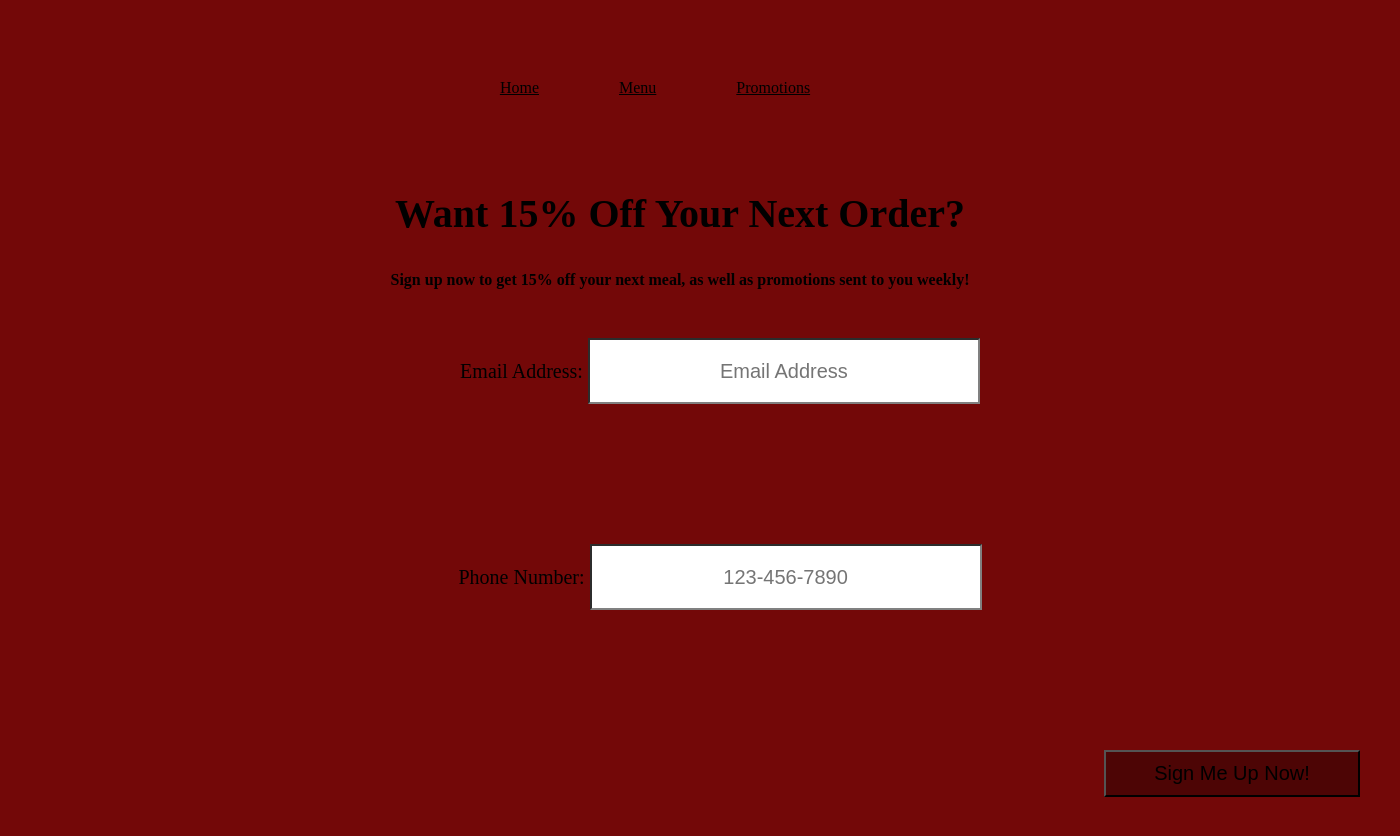
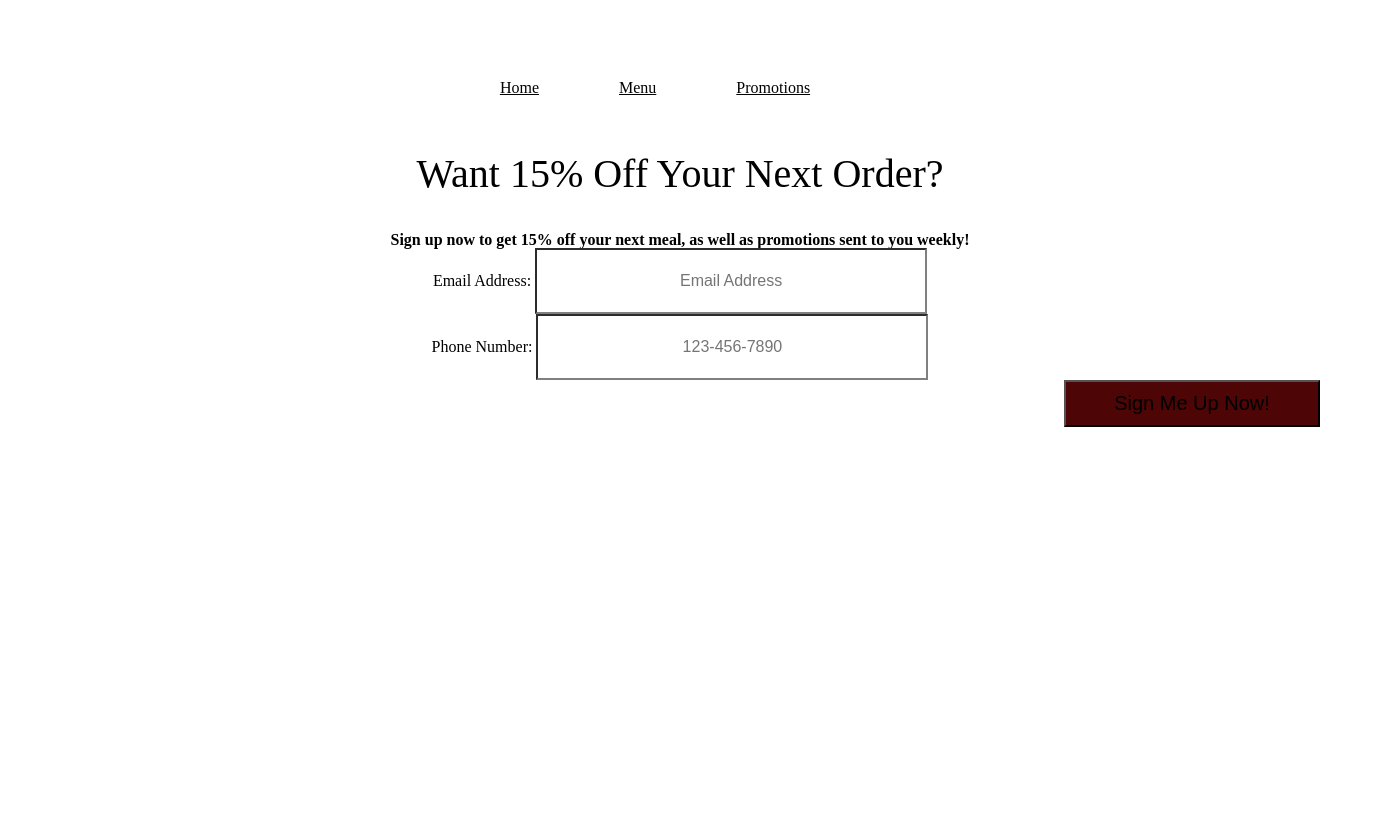
Before and after one commit to jorgenavarro1/Project2_TeamSuperStars, a plain HTML site: page Promotions.html in a window 1280 px wide. Shown: the whole page, 1400 px wide, since content can reach past the window. After the commit the page ends 800 px from the top, so only its background shows below. Drawn offline with Linux system fonts and the light colour scheme; files that its build step writes are made by us from their sources.

Commit message:
Removing uneccessary classes

```diff
--- a/Promotions.html
+++ b/Promotions.html
@@ -21,28 +21,20 @@
     </nav>
   </header>
   <main>
-    <div id="promo-text">
     <h1>Want 15% Off Your Next Order?</h1>
     <h2>Sign up now to get 15% off your next meal, as well as promotions sent to you weekly!</h2>
-    </div>
-    <div class="form">
     <form action="#null" method="post" autocomplete="on">
     <div id="email">
       <label for="myform_email">Email Address:</label>
       <input type="email" name="email_field" placeholder="Email Address">
     </div>
-    </div>
-    <div class="form">
     <div id="phone">
       <label for="myform_phone">Phone Number:</label>
       <input type="tel" id="phone" name="phone" placeholder="123-456-7890"
        pattern="[0-9]{3}-[0-9]{3}-[0-9]{4}"
        required>
     </div>
-    </div>
-    <div class="form">
     <button type="submit" class="button">Sign Me Up Now!</button>
-    </div>
   </main>
 </body>
 </html>
--- a/css/style.css
+++ b/css/style.css
@@ -1,7 +1,3 @@
-html, body {
-    background: rgb(115, 8, 8)
-}
-
 header {
   text-align: center;
   top: 0;
```
Lines whose indentation alone changed are shown as unchanged.
